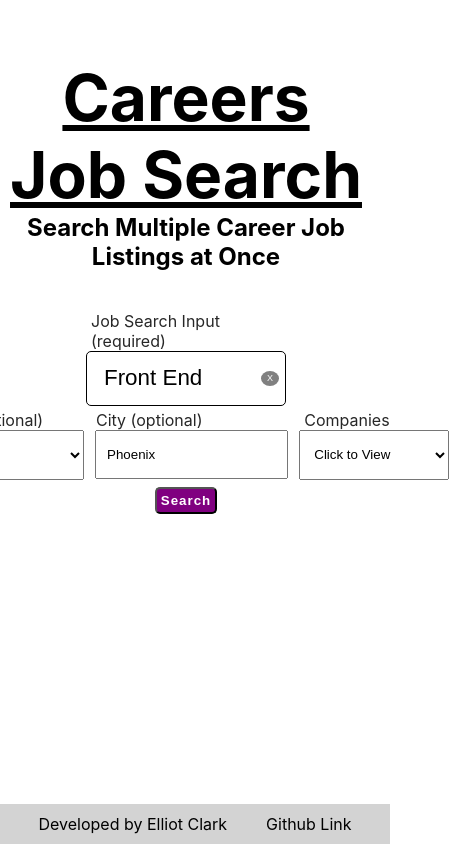
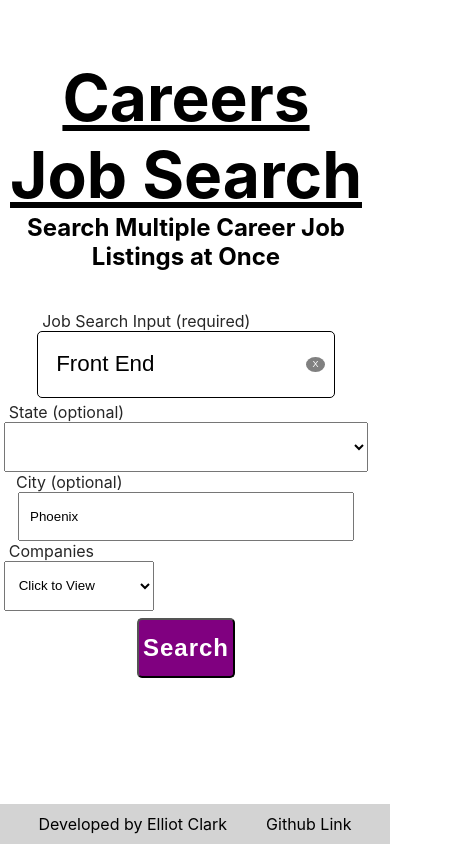
Before and after one commit to Elliot-Clark/Career-Job-Scraper, a React (Create React App) app in the folder client/: page / in a window 390 px wide. Shown: the whole page, 449 px wide, since content can reach past the window. Built offline with nearby package versions, Linux system fonts and the light colour scheme.

Commit message:
Responsive Design Changes

```diff
--- a/client/src/components/clientInput/clientInput.css
+++ b/client/src/components/clientInput/clientInput.css
@@ -38,6 +38,12 @@
   min-width: 200px;
   margin: 0 auto;
   font-size: 2rem;
+}
+
+@media screen and (max-width: 500px) {
+  #inputArea #jobSearchInputContainer {
+    width: 80%;
+  }
 }
 
 #inputArea #jobSearchInputContainer #jobSearchBar {
@@ -92,6 +98,15 @@
   margin: 1%;
 }
 
+@media screen and (max-width: 500px) {
+  #inputArea #stateCityCompanies {
+    -webkit-box-orient: vertical;
+    -webkit-box-direction: normal;
+        -ms-flex-direction: column;
+            flex-direction: column;
+  }
+}
+
 #inputArea #stateCityCompanies #stateInputContainer {
   display: -webkit-box;
   display: -ms-flexbox;
@@ -144,6 +159,9 @@
   border-radius: 5px;
   color: white;
   font-weight: bold;
+  font-size: 1.5rem;
   letter-spacing: 1px;
+  min-width: 90px;
+  min-height: 60px;
 }
 /*# sourceMappingURL=clientInput.css.map */
--- a/client/src/components/clientInput/clientInput.scss
+++ b/client/src/components/clientInput/clientInput.scss
@@ -36,11 +36,16 @@ $font-color: #272727;
         margin: 0 auto;
         font-size: 2rem;
 
+        @media screen and (max-width: 500px) {
+            width: 80%;
+        }
+
         #jobSearchBar {
             display: flex;
             align-items: center;
             border: 1px solid black;
             border-radius: 5px;
+
 
             #jobSearchInput {
                 font-size: 1.4rem;
@@ -54,6 +59,7 @@ $font-color: #272727;
                     outline: #c1e0fe solid 3px;
                     outline-offset: -3px;
                 }
+
             }
 
             #jobSearchButton {
@@ -76,6 +82,10 @@ $font-color: #272727;
         display: flex;
         justify-content: center;
         margin: 1%;
+
+        @media screen and (max-width: 500px) {
+            flex-direction: column;
+        }
 
         #stateInputContainer {
             display: flex;
@@ -122,6 +132,9 @@ $font-color: #272727;
         border-radius: 5px;
         color: white;
         font-weight: bold;
+        font-size: 1.5rem;
         letter-spacing: 1px;
+        min-width: 90px;
+        min-height: 60px;
     }
 }
```
Also changed, not shown: 1 other file (tests, documents, lock files or other folders).
